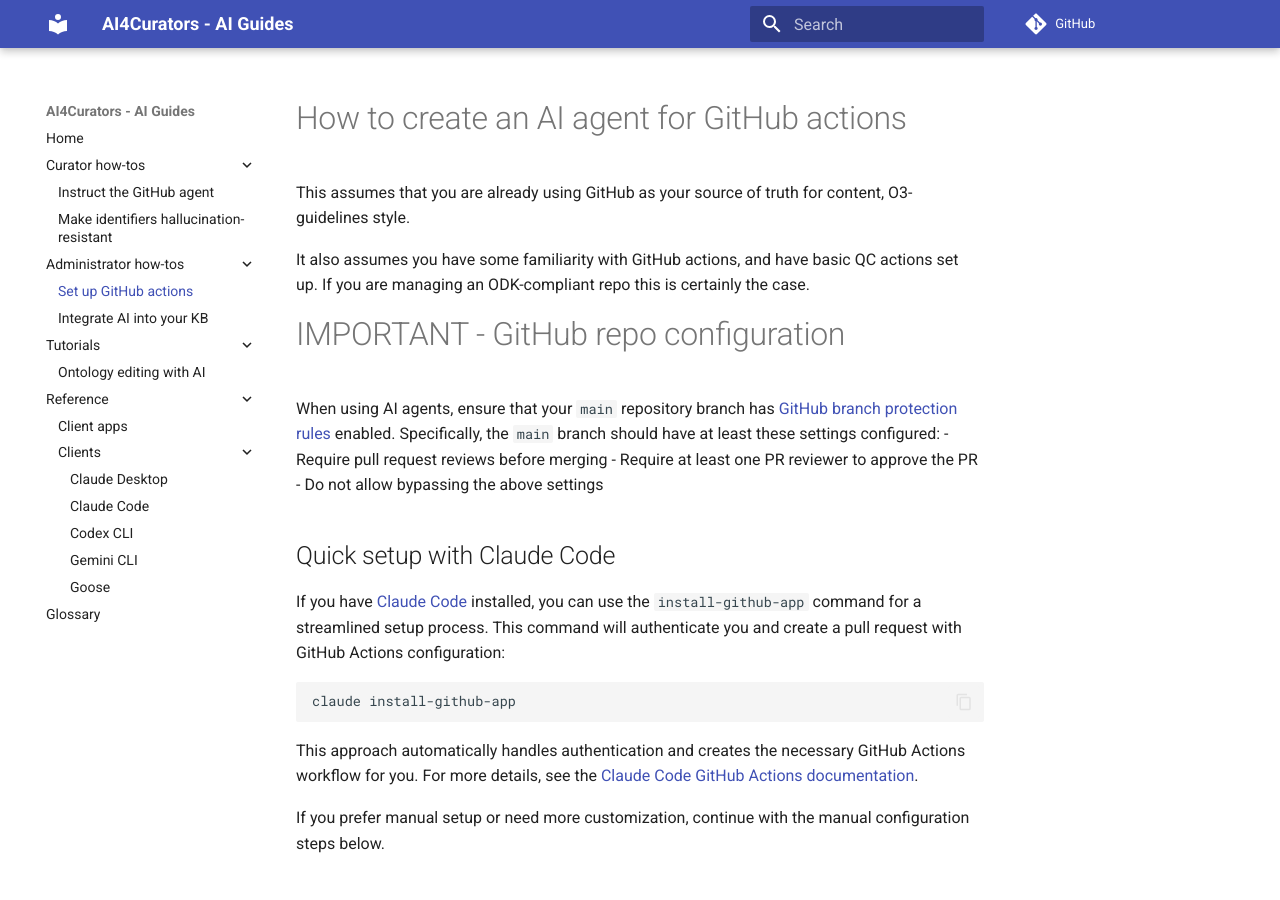
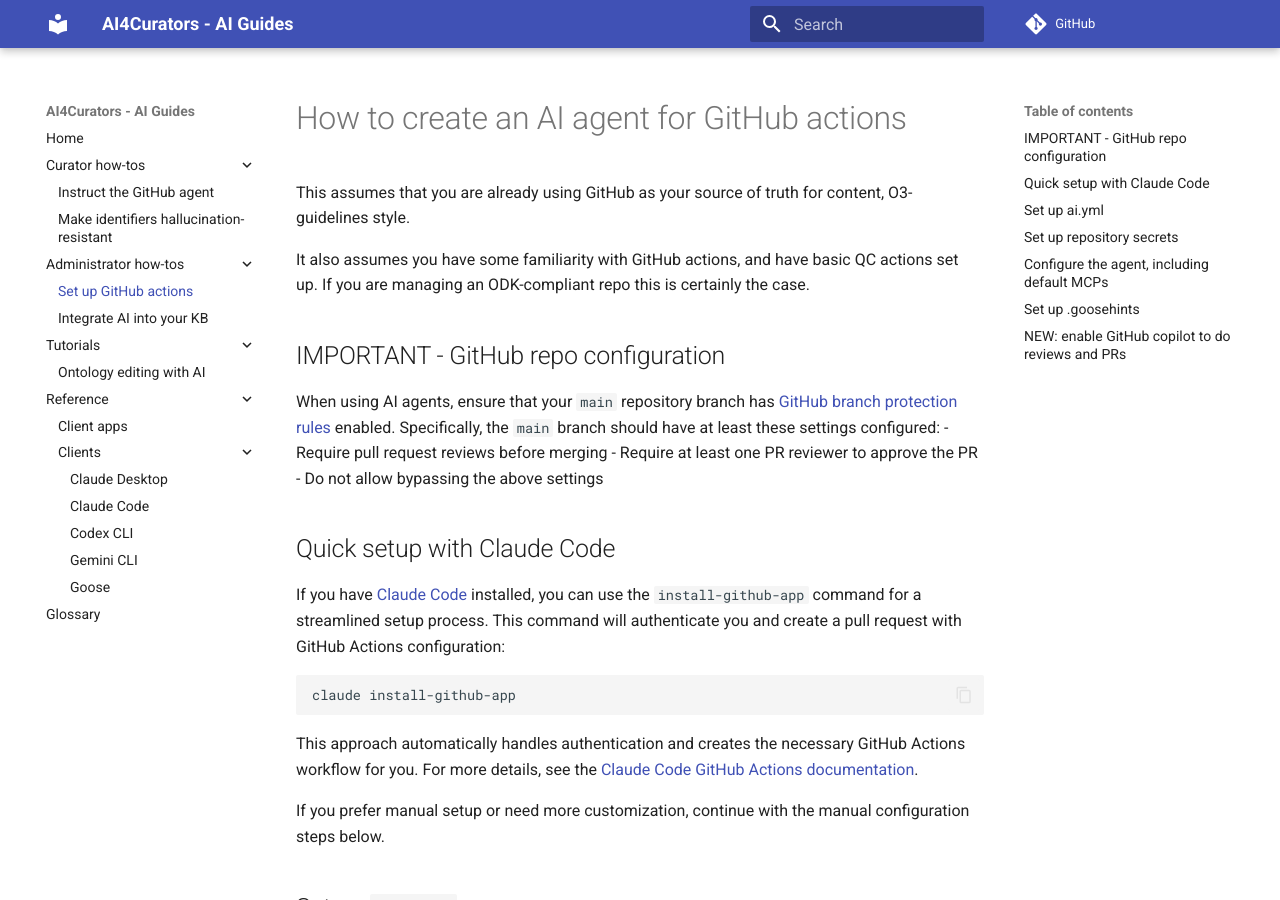
Before and after one commit to ai4curation/aidocs, an MkDocs documentation site: the page built from docs/how-tos/set-up-github-actions.md, in a window 1280 px wide and 900 px high. Built offline with MkDocs 1.6.1 and Material for MkDocs 9.7.7, drawn with Linux system fonts in a browser that asks for light colours; comment, search, counter and statistics services are not loaded.

Commit message:
Update docs/how-tos/set-up-github-actions.md
Co-authored-by: Copilot <175728472+Copilot@users.noreply.github.com>

```diff
--- a/docs/how-tos/set-up-github-actions.md
+++ b/docs/how-tos/set-up-github-actions.md
@@ -7,7 +7,7 @@ It also assumes you have some familiarity with GitHub actions, and
 have basic QC actions set up. If you are managing an ODK-compliant
 repo this is certainly the case.
 
-# IMPORTANT - GitHub repo configuration
+## IMPORTANT - GitHub repo configuration
 When using AI agents, ensure that your `main` repository branch has [GitHub branch protection rules](https://docs.github.com/en/repositories/configuring-branches-and-merges-in-your-repository/managing-protected-branches/about-protected-branches) enabled. Specifically, the `main` branch should have at least these settings configured:
 - Require pull request reviews before merging
 - Require at least one PR reviewer to approve the PR
```
